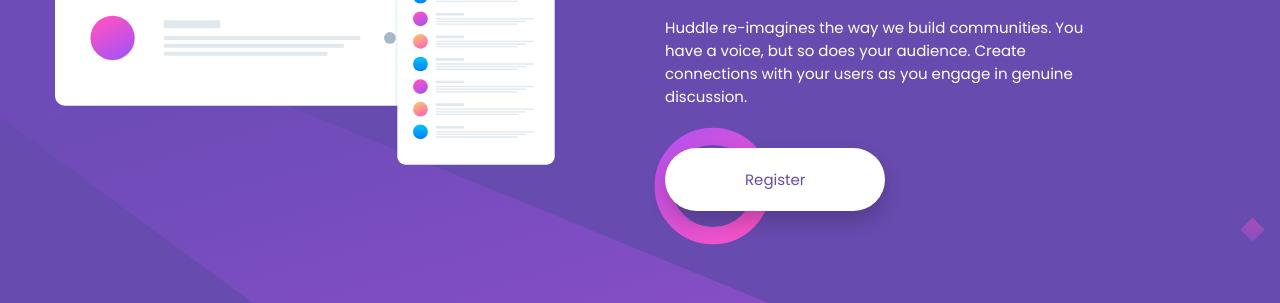
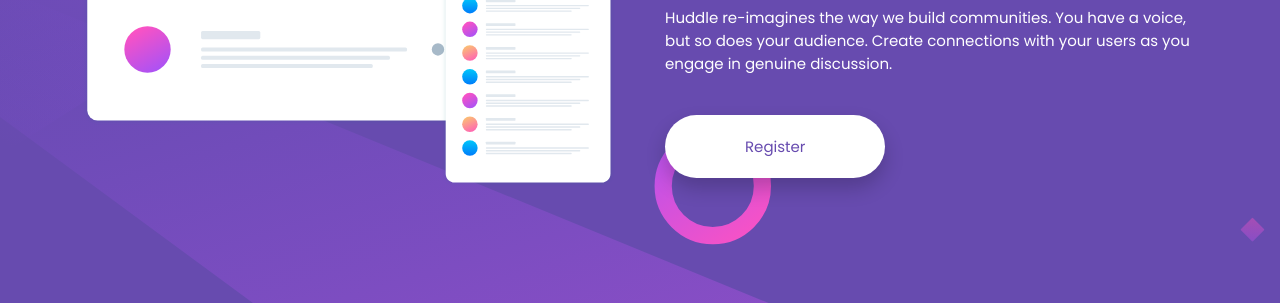
Before and after one commit to ovidiuantonio/huddle-landing-page-2, a plain HTML site: page index.html in a window 1280 px wide. Shown: the part 384-687 px from the top of the page. Drawn offline with Linux system fonts and the light colour scheme.

Commit message:
adjust image size

```diff
--- a/styles/main.scss
+++ b/styles/main.scss
@@ -95,7 +95,8 @@
 }
 
 .content {
-  width: 100%;
+  width: 95%;
+  margin: 0 auto;
   height: 80vh;
   padding: 2rem 5rem;
   display: grid;
@@ -103,7 +104,8 @@
   column-gap: 5rem;
 
   &__right {
-    width: 75%;
+    padding-top: 5rem;
+    width: 100%;
 
     @media only screen and (max-width: 1200px) {
       width: 100%;
@@ -112,7 +114,7 @@
   }
 
   &__left-image {
-    max-width: 90%;
+    max-width: 100%;
     height: auto;
 
     @media only screen and (min-width: 2250px) {
```
Also changed, not shown: styles/main.css, 1 other file.
